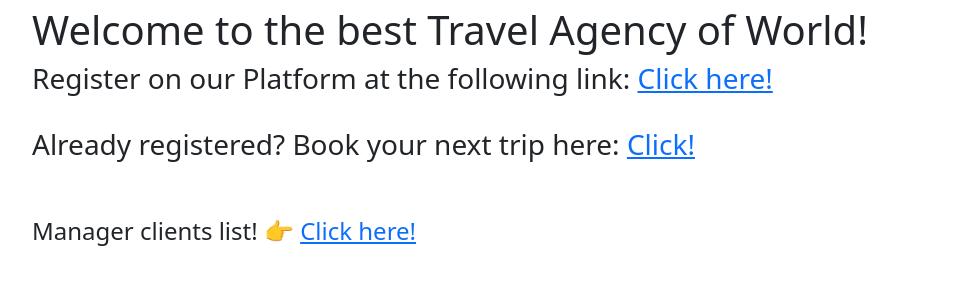
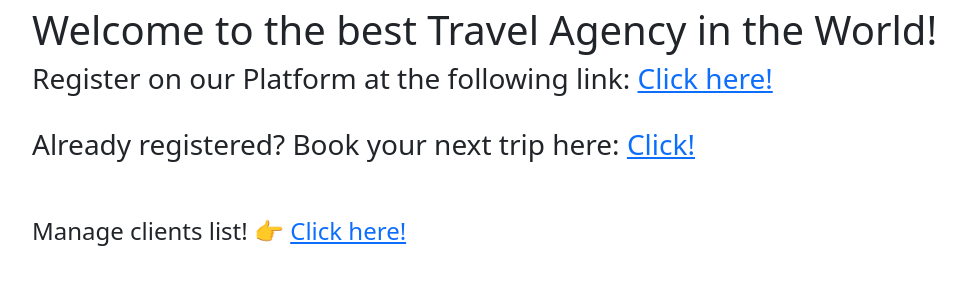
Before and after one commit to laisevdev/travel_agency, a Django app: page / in a window 1280 px wide. Shown: the part 50-348 px from the top of the page, without its empty margins (50-1016 px from the left). Run offline with Django 5.2, Linux system fonts and the light colour scheme; some libraries are stand-ins or nearby versions.

Commit message:
[refactor]:correcting translate english h1 and h3

```diff
--- a/agencia/templates/agencia/index.html
+++ b/agencia/templates/agencia/index.html
@@ -5,7 +5,7 @@
 <main>
     <div>
         <h1>
-            Welcome to the best Travel Agency of World!
+            Welcome to the best Travel Agency in the World!
         </h1>
 
         <h3>
@@ -20,7 +20,7 @@
     <br>
     <div>
         <h4>
-            Manager clients list! 👉 <a href="{%  url 'search' %}"> Click here!</a>
+            Manage clients list! 👉 <a href="{%  url 'search' %}"> Click here!</a>
         </h4>
     </div>
 </main>
```
